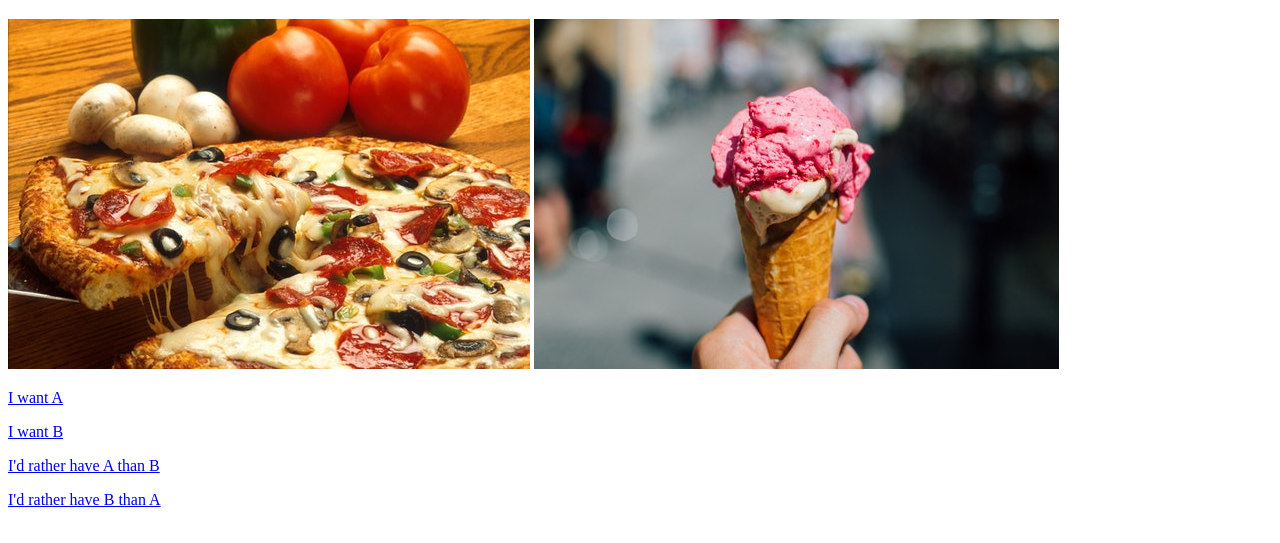
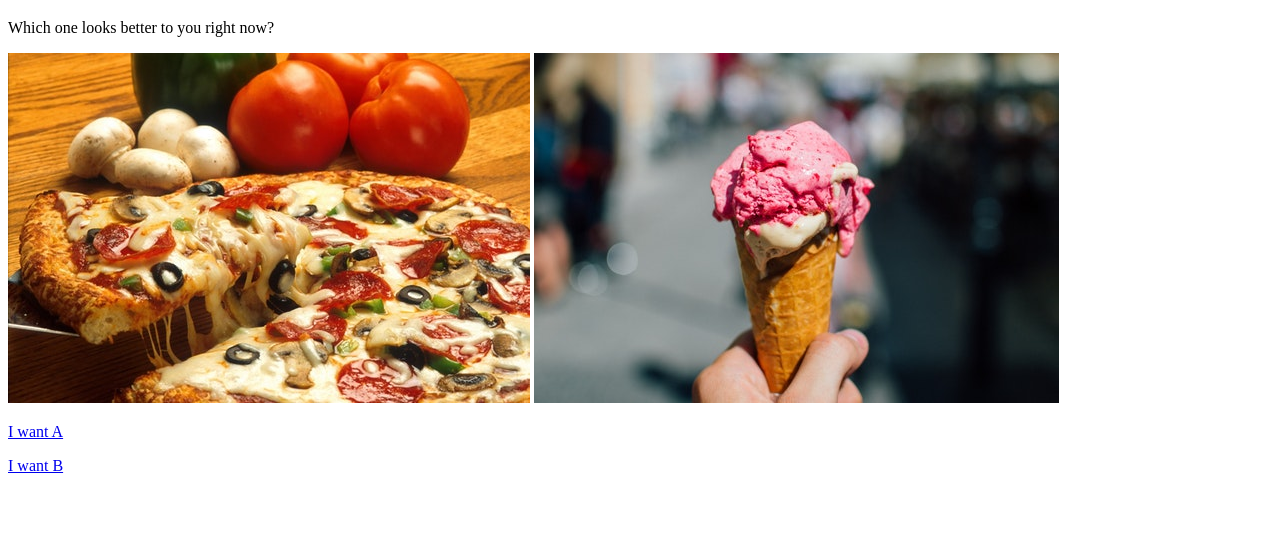
Before and after one commit to feedmejefferson/feedmejefferson.github.io, a plain HTML site: page index.html in a window 1280 px wide. Shown: the part 61-604 px from the top of the page. Drawn offline with nearby package versions, Linux system fonts and the light colour scheme.

Commit message:
Refactor to support integration with hunger app
We'll use a proxy/redirect on the webserver to swap handle hunger.json
requests with the actual hunger webapp rather than the static
mock-choice.json file. That means the mock file should be named the same
thing as the rewritten path for it to work both in local file mode,
static server mode, or the actual implementation without having to
change the json locations.

```diff
--- a/index.html
+++ b/index.html
@@ -8,11 +8,10 @@
   </head>
   <body>
       <h1>I&apos;m Hungry!</h1>
-      <img id="img-a" src="" alt="A" />
-      <img id="img-b" src="" alt="B" />
+      <p>Which one looks better to you right now?</p>
+      <a id="prefer-a" href="index.html"><img id="img-a" src="" alt="A" /></a>
+      <a id="prefer-b" href="index.html"><img id="img-b" src="" alt="B" /></a>
       <p><a id="want-a" href="index.html">I want A</a></p>
       <p><a id="want-b" href="index.html">I want B</a></p>
-      <p><a id="prefer-a" href="index.html">I'd rather have A than B</a></p>
-      <p><a id="prefer-b" href="index.html">I'd rather have B than A</a></p>
   </body>
 </html>
--- a/scripts/callbacks.js
+++ b/scripts/callbacks.js
@@ -1,5 +1,5 @@
 $(document).ready(function(){
-  $.getJSON("mock-choice.json", function(choice) {
+  $.getJSON("hunger.json", function(choice) {
     $.choice=choice;
     $("#img-a").attr("src","images/" + choice.a);
     $("#img-b").attr("src","images/" + choice.b);
```
Also changed, not shown: hunger.json (renamed from mock-choice.json), 1 other file.
